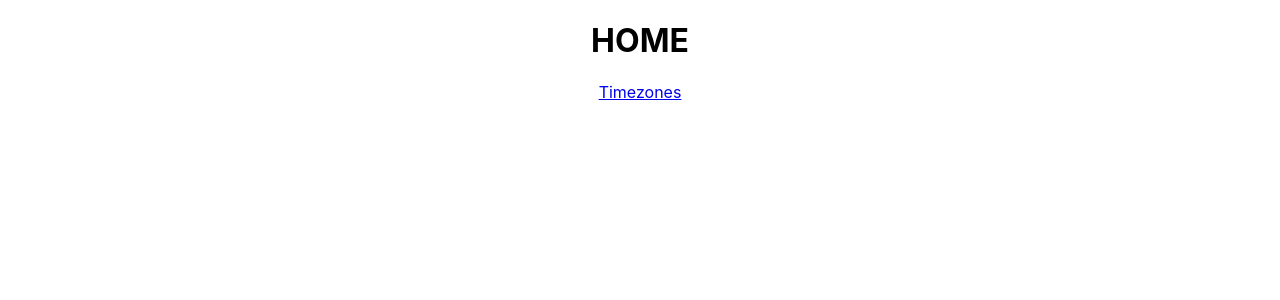
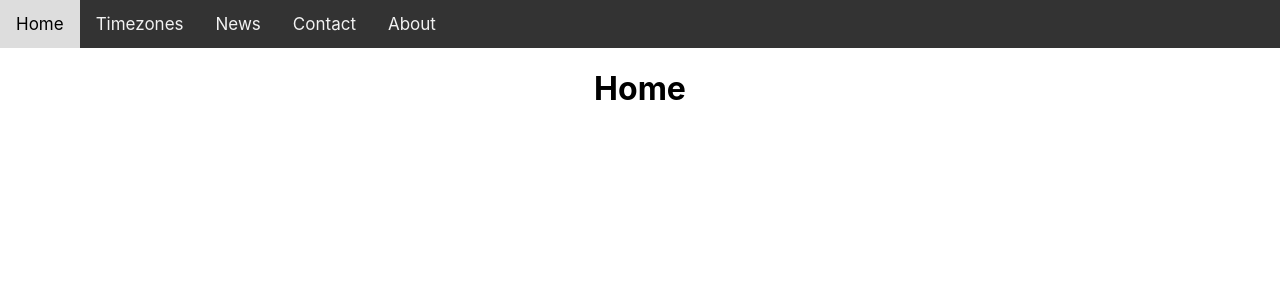
Before and after one commit to diskszk/testing-sandbox, a React (Vite) app: page / in a window 1280 px wide. Shown: the top 300 px of the page. Built offline with nearby package versions, Linux system fonts and the light colour scheme.

Commit message:
feat: 共通Layoutを設定

```diff
--- a/package.json
+++ b/package.json
@@ -23,11 +23,14 @@
     "@types/jest": "^28.1.0",
     "@types/react": "^18.0.0",
     "@types/react-dom": "^18.0.0",
+    "@types/react-helmet-async": "^1.0.3",
     "@vitejs/plugin-react": "^1.3.0",
     "jest": "^28.1.0",
     "jest-environment-jsdom": "^28.1.1",
+    "react-helmet-async": "^1.3.0",
     "react-router-dom": "^6.3.0",
     "react-test-renderer": "^18.1.0",
+    "sass": "^1.53.0",
     "ts-jest": "^28.0.4",
     "typescript": "^4.6.3",
     "vite": "^2.9.9"
--- a/src/App.tsx
+++ b/src/App.tsx
@@ -1,10 +1,13 @@
+import { HelmetProvider } from "react-helmet-async";
 import "./App.css";
 import { Router } from "./Router";
 
 export function App() {
   return (
     <div className="App">
-      <Router />
+      <HelmetProvider>
+        <Router />
+      </HelmetProvider>
     </div>
   );
 }
--- /dev/null
+++ b/src/components/Header.tsx
@@ -0,0 +1,31 @@
+import { Link } from "react-router-dom";
+import styles from "../styles/Header.module.scss";
+
+type Props = {
+  heading: string;
+};
+
+export const Header: React.FC<Props> = ({ heading }) => {
+  return (
+    <header>
+      <div>
+        <nav className={styles.topnav}>
+          <Link to={"/"} className={`${heading === "home" && styles.active}`}>
+            Home
+          </Link>
+          <Link
+            to={"/timezones"}
+            className={`${heading === "timezones" && styles.active}`}
+          >
+            Timezones
+          </Link>
+
+          <a href="#news">News</a>
+          <a href="#contact">Contact</a>
+          <a href="#about">About</a>
+        </nav>
+      </div>
+      <h1>{heading}</h1>
+    </header>
+  );
+};
--- /dev/null
+++ b/src/components/Layout.tsx
@@ -0,0 +1,19 @@
+import { ReactNode } from "react";
+import { Helmet } from "react-helmet-async";
+import { Header } from "./Header";
+
+type Props = {
+  children: ReactNode;
+  title: string;
+};
+export const Layout: React.FC<Props> = ({ children, title }) => {
+  return (
+    <>
+      <Helmet>
+        <title>{`testing sandbox | ${title}`}</title>
+      </Helmet>
+      <Header heading={title} />
+      {children}
+    </>
+  );
+};
--- a/src/pages/Home.tsx
+++ b/src/pages/Home.tsx
@@ -1,12 +1,9 @@
-import { Link } from "react-router-dom";
+import { Layout } from "../components/Layout";
 
 export const HomePage: React.FC = () => {
   return (
-    <div>
-      <h1>HOME</h1>
-      <nav>
-        <Link to={"timezones"}>Timezones</Link>
-      </nav>
-    </div>
+    <Layout title="Home">
+      <div></div>
+    </Layout>
   );
 };
--- a/src/pages/TimeZones.tsx
+++ b/src/pages/TimeZones.tsx
@@ -1,5 +1,10 @@
+import { Layout } from "../components/Layout";
 import { Container as Timezones } from "../timezones/Timezones";
 
 export const TimeZonesPage: React.FC = () => {
-  return <Timezones />;
+  return (
+    <Layout title="timezones">
+      <Timezones />
+    </Layout>
+  );
 };
--- /dev/null
+++ b/src/styles/Header.module.scss
@@ -0,0 +1,21 @@
+.topnav {
+  background-color: #333;
+  overflow: hidden;
+
+  > a {
+    float: left;
+    color: #f2f2f2;
+    text-align: center;
+    padding: 14px 16px;
+    text-decoration: none;
+    font-size: 17px;
+  }
+  > a:hover {
+    background-color: #ddd;
+    color: black;
+  }
+}
+.active {
+  background-color: #04aa6d;
+  color: white;
+}
```
Also changed, not shown: 1 other file (tests, documents, lock files or other folders).
